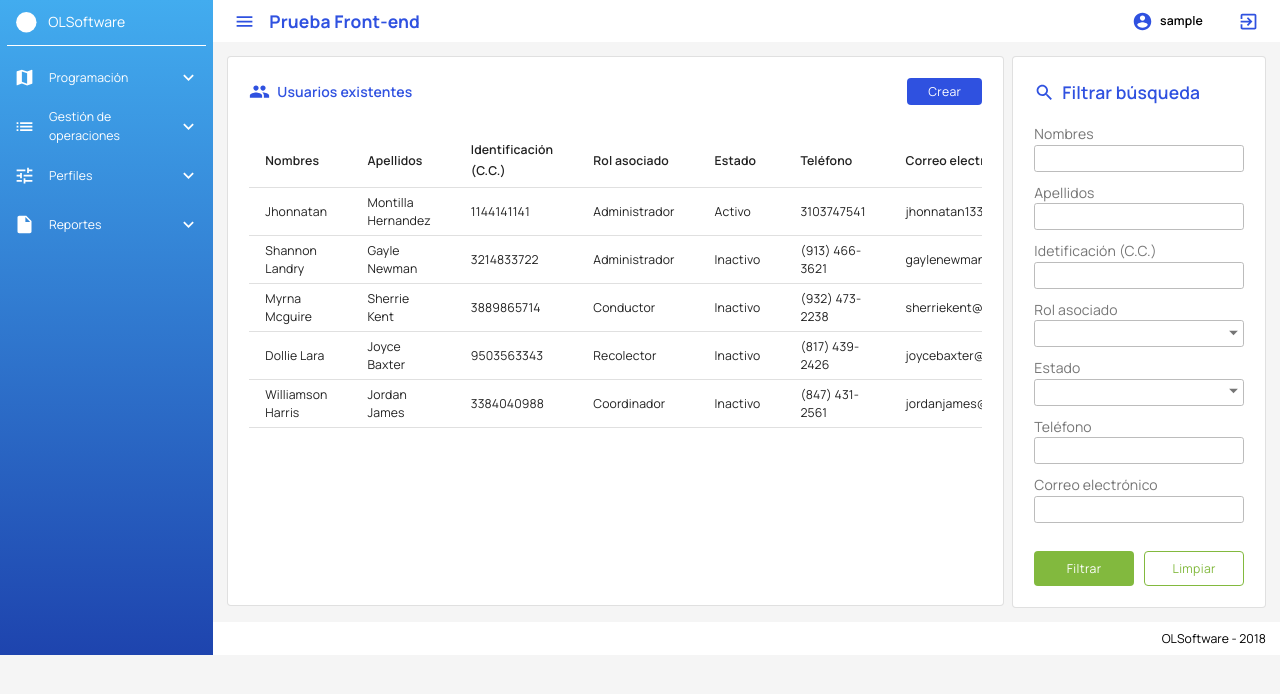
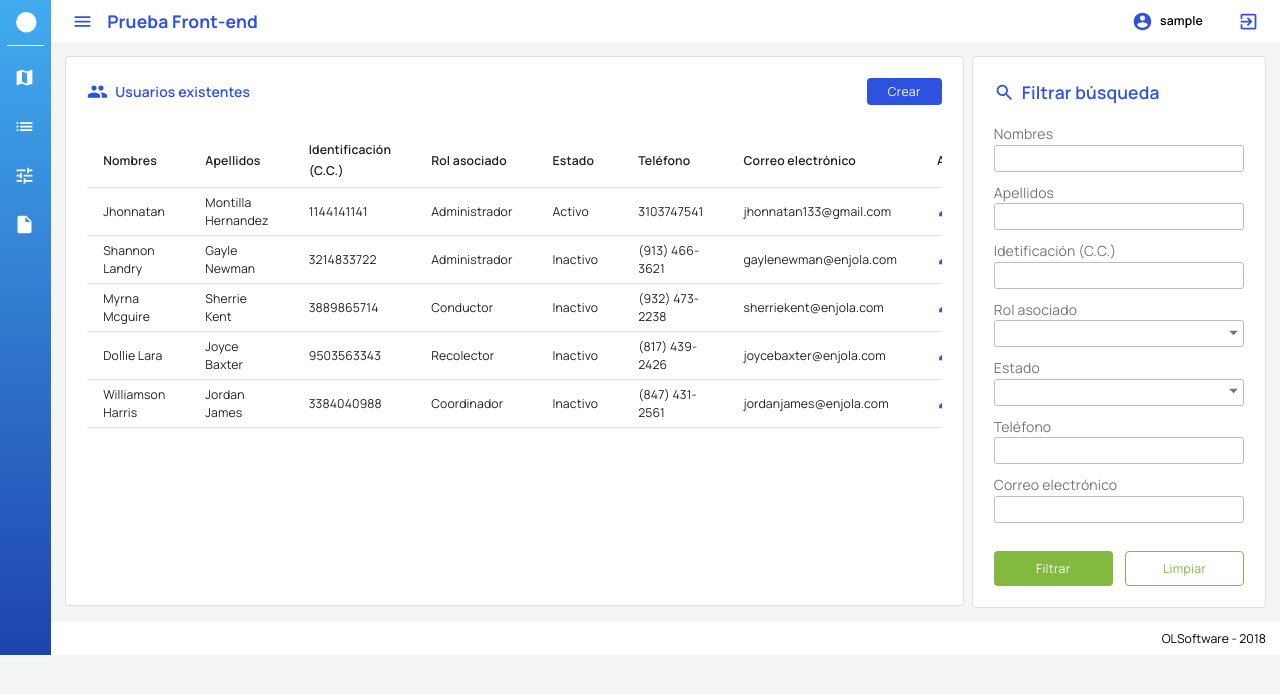
Before and after one commit to jmontillah/ol-software, a React (Create React App) app: page /dashboard in a window 1280 px wide. Shown: the top 694 px of the page. Built offline with nearby package versions, Linux system fonts and the light colour scheme; sample sign-in values are in the browser's storage.

Commit message:
Working on sidebar functionality

```diff
--- a/src/components/Navbar/index.js
+++ b/src/components/Navbar/index.js
@@ -7,11 +7,11 @@ import ExitToAppIcon from '@material-ui/icons/ExitToApp'
 import './style.scss'
 
 const Navbar = props => {
-  const { username, logoutFn } = props
+  const { username, logoutFn, toggleSidebar } = props
   return (
     <div className="af-navbarContainer">
       <div className="af-left">
-        <MenuIcon className="af-icon"/>
+        <MenuIcon className="af-icon" onClick={() => toggleSidebar()}/>
         <Typography variant="h6" className="af-title">
           Prueba Front-end
         </Typography>
@@ -33,6 +33,7 @@ const Navbar = props => {
 Navbar.propTypes = {
   username: PropTypes.string.isRequired,
   logoutFn: PropTypes.func.isRequired,
+  toggleSidebar: PropTypes.func.isRequired,
 }
 
 export default Navbar
--- a/src/components/Sidebar/index.js
+++ b/src/components/Sidebar/index.js
@@ -1,4 +1,5 @@
 import React from 'react'
+import PropTypes from 'prop-types'
 import { Typography, Divider } from '@material-ui/core'
 import FiberManualRecordIcon from '@material-ui/icons/FiberManualRecord'
 import MapIcon from '@material-ui/icons/Map'
@@ -13,22 +14,27 @@ import './style.scss'
 const profileOptionsArr = [{name: "Roles", icon: <AssignmentIndIcon className="af-icon"/>},
                           {name: "Usuarios", icon: <ContactsIcon className="af-icon"/>}]
 
-const Sidebar = () => {
+const Sidebar = props => {
+  const { show } = props
   return (
     <div className="af-sidebarContainer">
       <div className="af-title">
         <FiberManualRecordIcon className="af-icon" fontSize="large"/>
-        <Typography className="af-text" variant="subtitle1">
+        <Typography className={`af-text ${!show ? 'af-nDisplay' : ''}`} variant="subtitle1">
           OLSoftware
         </Typography>
       </div>
       <Divider className="af-divider"/>
-      <SidebarElement name="Programación" icon={<MapIcon className="af-icon"/>} />
-      <SidebarElement name="Gestión de operaciones" icon={<ListIcon className="af-icon"/>} />
-      <SidebarElement name="Perfiles" icon={<TuneIcon className="af-icon"/>} options={profileOptionsArr}/>
-      <SidebarElement name="Reportes" icon={<InsertDriveFileIcon className="af-icon"/>} />
+      <SidebarElement show={show} name="Programación" icon={<MapIcon className="af-icon"/>} />
+      <SidebarElement show={show} name="Gestión de operaciones" icon={<ListIcon className="af-icon"/>} />
+      <SidebarElement show={show} name="Perfiles" icon={<TuneIcon className="af-icon"/>} options={profileOptionsArr}/>
+      <SidebarElement show={show} name="Reportes" icon={<InsertDriveFileIcon className="af-icon"/>} />
     </div>
   )
 }
 
+Sidebar.propTypes = {
+  show: PropTypes.bool.isRequired,
+}
+
 export default Sidebar
--- a/src/components/Sidebar/style.scss
+++ b/src/components/Sidebar/style.scss
@@ -23,4 +23,8 @@
     align-items: center;
     padding: 0 .25rem;
   }
+  .af-selected {
+    background: rgba(255, 255, 255, .5);
+    border-radius: 3px;
+  }
 }
--- a/src/components/SidebarElement/index.js
+++ b/src/components/SidebarElement/index.js
@@ -7,15 +7,28 @@ import './style.scss'
 
 const SidebarElement = props => {
   const [expanded, setExpanded] = useState(false)
-  const { name, icon, options = []} = props
+  const { show, name, icon, options = []} = props
+  const lightOption = (e) => {
+    const classToToggle = 'af-selected'
+    var elements = document.querySelectorAll(`.${classToToggle}`);
+    elements.forEach(el => {
+      el.className = el.className.replace(/af-selected/, "");
+    });
+    e.target.parentElement.parentElement.className += ' ' + classToToggle
+  }
   return (
     <div className="af-expansionPanelContainer">
-      <ExpansionPanel className="af-expansionPanel" expanded={expanded} onChange={() => setExpanded(!expanded)}>
+      <ExpansionPanel
+        className="af-expansionPanel"
+        expanded={expanded}
+        onChange={() => setExpanded(!expanded)}
+        onClick={(e) => lightOption(e)}
+      >
         <ExpansionPanelSummary
-          className="af-panelSummary"
+          className={`af-panelSummary ${!show ? 'af-nDisplay' : ''}`}
           expandIcon={<ExpandMoreIcon className="af-icon af-expand"/>}>
           {icon}
-          <Typography className="af-text" variant="subtitle2">
+          <Typography className={`af-text ${!show ? 'af-nDisplay' : ''}`} variant="subtitle2">
             {name}
           </Typography>
         </ExpansionPanelSummary>
@@ -24,7 +37,10 @@ const SidebarElement = props => {
           {options.map(opt =>
               <div className="af-element" key={opt.name}>
                 {opt.icon}
-                <Typography className="af-text" variant="subtitle2">
+                <Typography
+                  className={`af-text ${!show ? 'af-nDisplay' : ''}`}
+                  variant="subtitle2"
+                >
                   {opt.name}
                 </Typography>
               </div>
@@ -37,6 +53,7 @@ const SidebarElement = props => {
 }
 
 SidebarElement.propTypes = {
+  show: PropTypes.bool.isRequired,
   name: PropTypes.string.isRequired,
   icon: PropTypes.element.isRequired,
   options: PropTypes.array
--- a/src/components/SidebarElement/style.scss
+++ b/src/components/SidebarElement/style.scss
@@ -20,6 +20,14 @@
       & > div:first-child {
         display: flex;
         align-items: center;
+      }
+      &.af-nDisplay {
+        .af-icon {
+          margin-right: 0;
+        }
+        .MuiExpansionPanelSummary-expandIcon {
+          display: none;
+        }
       }
     }
     &:first-child {
--- a/src/containers/DashboardScreen/index.js
+++ b/src/containers/DashboardScreen/index.js
@@ -16,6 +16,7 @@ class DashboardScreen extends Component {
     super(props);
     this.state = {
       username: checkSession(),
+      sidebarExpanded: false,
       openModal: false,
       modalTitle: '',
       openConfirmModal: false,
@@ -45,6 +46,8 @@ class DashboardScreen extends Component {
       editInModal: false
     }
   }
+
+  toggleSidebar = () => this.setState({sidebarExpanded: !this.state.sidebarExpanded})
 
   logoutFn = async () => {
     logutSession()
@@ -132,11 +135,23 @@ class DashboardScreen extends Component {
           <Redirect to="/login" />
         }
         <Grid container spacing={0}>
-          <Grid item xs={2}>
-            <Sidebar />
+          <Grid
+            className={!this.state.sidebarExpanded ? 'af-sbNExpanded' : ''}
+            item
+            xs={2}
+          >
+            <Sidebar show={this.state.sidebarExpanded}/>
           </Grid>
-          <Grid item xs={10} className="af-content">
-            <Navbar username={this.state.username} logoutFn={this.logoutFn}/>
+          <Grid
+            item
+            xs={10}
+            className={`af-content ${!this.state.sidebarExpanded ? 'af-cntNExpanded' : ''}`}
+          >
+            <Navbar
+              username={this.state.username}
+              logoutFn={this.logoutFn}
+              toggleSidebar={this.toggleSidebar}
+            />
             <Grid container spacing={1} className="af-info">
               <Grid item xs={9}>
                 <Users
--- a/src/containers/DashboardScreen/style.scss
+++ b/src/containers/DashboardScreen/style.scss
@@ -10,4 +10,13 @@
       padding: 1rem;
     }
   }
+  // Sidebar not expanded
+  .af-sbNExpanded {
+    max-width: 4%;
+    flex-basis: 4%;;
+  }
+  .af-cntNExpanded {
+    max-width: 96%;
+    flex-basis: 96%;;
+  }
 }
--- a/src/main.scss
+++ b/src/main.scss
@@ -29,3 +29,6 @@ body {
   margin: 0;
   overflow-x: hidden;
 }
+.af-nDisplay {
+  display: none;
+}
```
